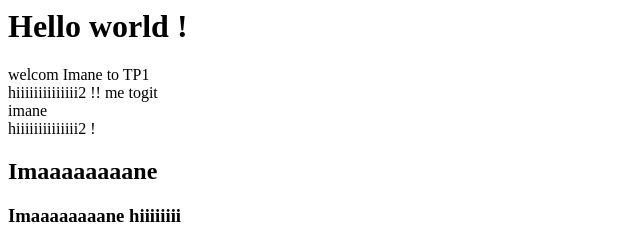
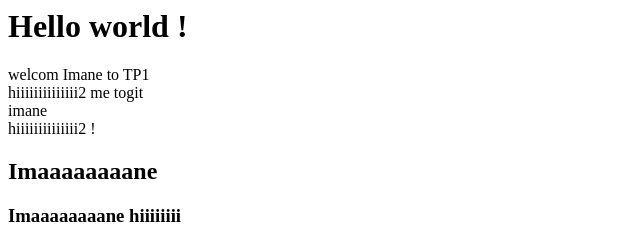
Before and after one commit to Imane-Baali/tp2-test, a plain HTML site: page index.html in a window 1280 px wide. Shown: the top 240 px of the page, 0-640 px from the left. Drawn offline with Linux system fonts and the light colour scheme.

Commit message:
enlever !!

```diff
--- a/index.html
+++ b/index.html
@@ -1,7 +1,7 @@
 <html>
        <h1>  Hello world ! </h1>
        <div> welcom Imane to TP1 </div>
-       <div> hiiiiiiiiiiiiii2 !! me togit </div>
+       <div> hiiiiiiiiiiiiii2  me togit </div>
        <div> imane</div>
        <div> hiiiiiiiiiiiiii2 !</div>
        <div> <h2> Imaaaaaaaane</h2></div>
```
